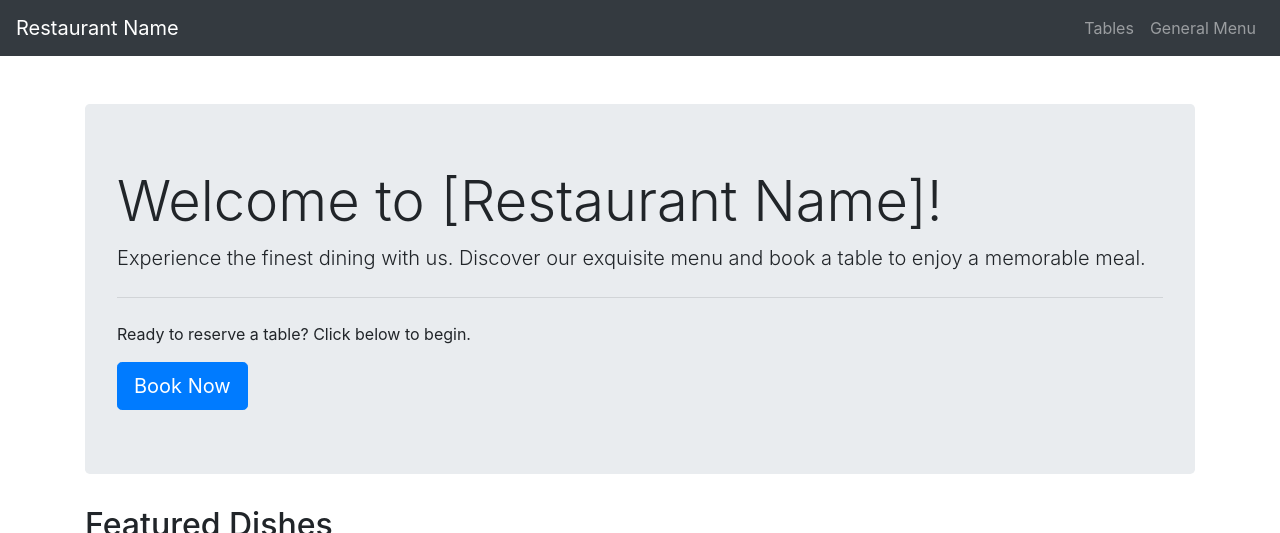
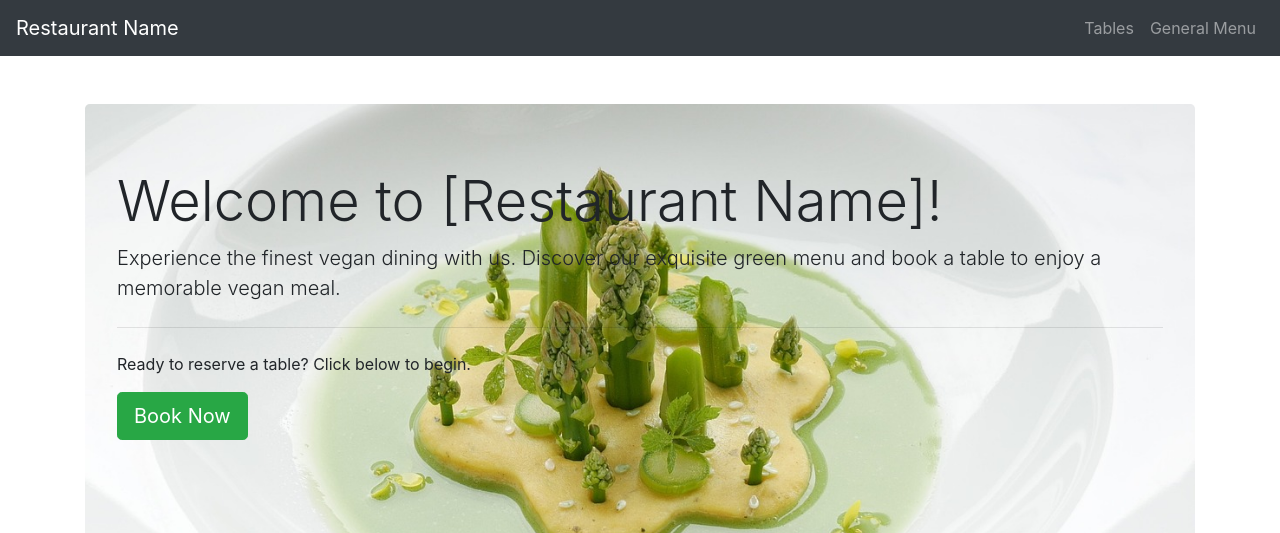
Before and after one commit to mvv1790/restaurant-booking-system, a Django app: page /home/ in a window 1280 px wide. Shown: the top 533 px of the page. Run offline with Django 4.2, Linux system fonts and the light colour scheme; some libraries are stand-ins or nearby versions; grey boxes are pictures that could not be loaded.

Commit message:
Added assets folder

```diff
--- a/booking_app/templates/home.html
+++ b/booking_app/templates/home.html
@@ -2,22 +2,21 @@
 
 {% load static %}
 
-
 {% block content %}
 <div class="container mt-5">
     <!-- Restaurant Introduction -->
-    <div class="jumbotron">
+    <div class="jumbotron" style="background: url('assets/imgs/asparagus.jpg') no-repeat center center; background-size: cover; color: none; height: 500px;">
         <h1 class="display-4">Welcome to [Restaurant Name]!</h1>
-        <p class="lead">Experience the finest dining with us. Discover our exquisite menu and book a table to enjoy a memorable meal.</p>
+        <p class="lead">Experience the finest vegan dining with us. Discover our exquisite green menu and book a table to enjoy a memorable vegan meal.</p>
         <hr class="my-4">
         <p>Ready to reserve a table? Click below to begin.</p>
-        <a class="btn btn-primary btn-lg" href="{% url 'list_tables' %}" role="button">Book Now</a>
+        <a class="btn btn-success btn-lg" href="{% url 'list_tables' %}" role="button">Book Now</a>  <!-- Green color for button -->
     </div>
 
     <!-- Glimpse of the Menu -->
-    <h2>Featured Dishes</h2>
+    <h2>Featured Dishes <img src="{% static 'vegan_badge.png' %}" alt="Vegan Friendly" style="width: 30px;"></h2> <!-- Vegan icon -->
     <div class="row">
-        <!-- Placeholder for dishes; you can replace this with a loop if you have menu data available -->
+        <!-- Placeholder for dishes; -->
         <div class="col-md-4">
             <div class="card mb-4">
                 <img src="{% static 'path_to_image_1.jpg' %}" class="card-img-top" alt="Dish Image 1">
```
Also changed, not shown: assets/imgs/asparagus.jpg (added), assets/imgs/vegan_restaurant.jpg (added), 1 other file.
